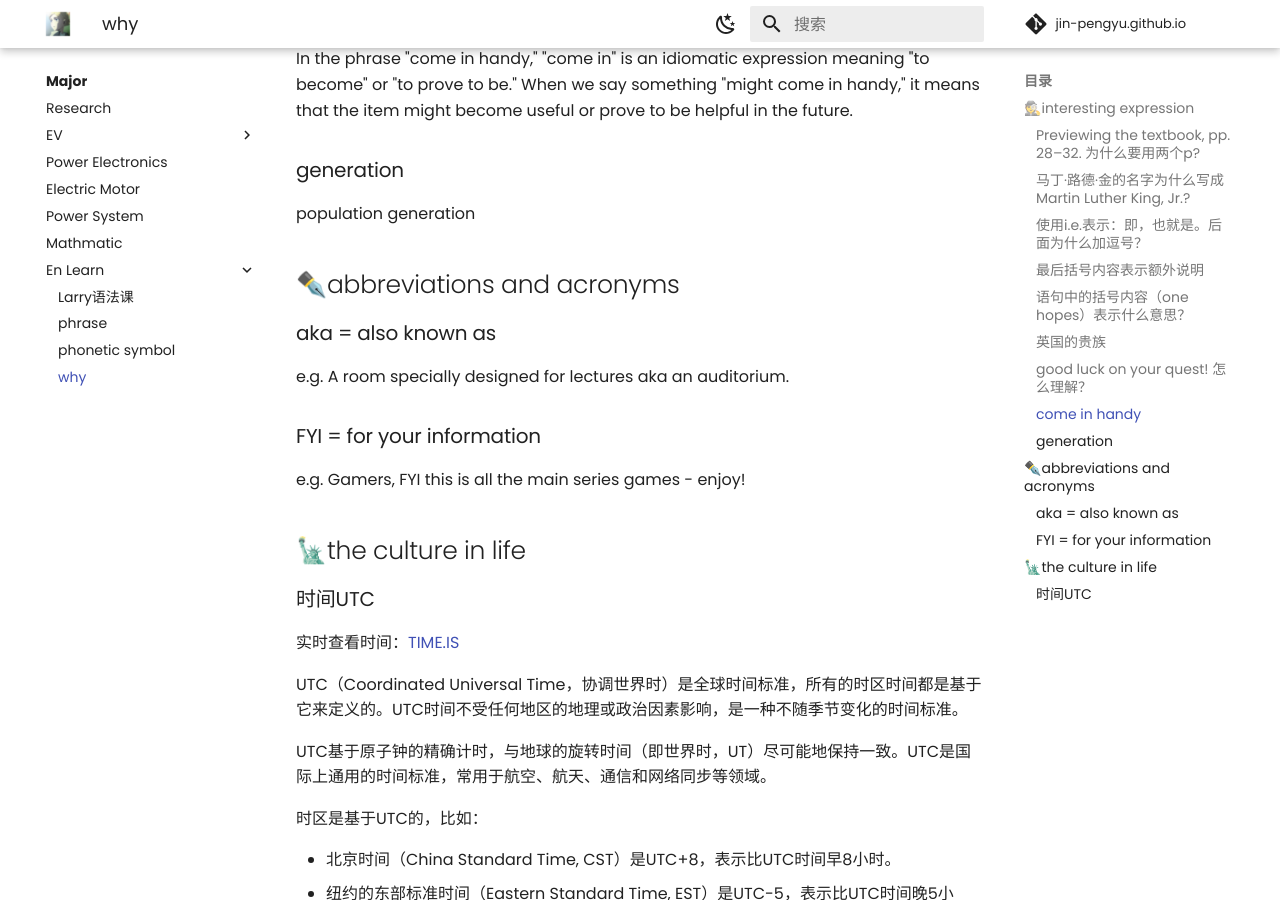
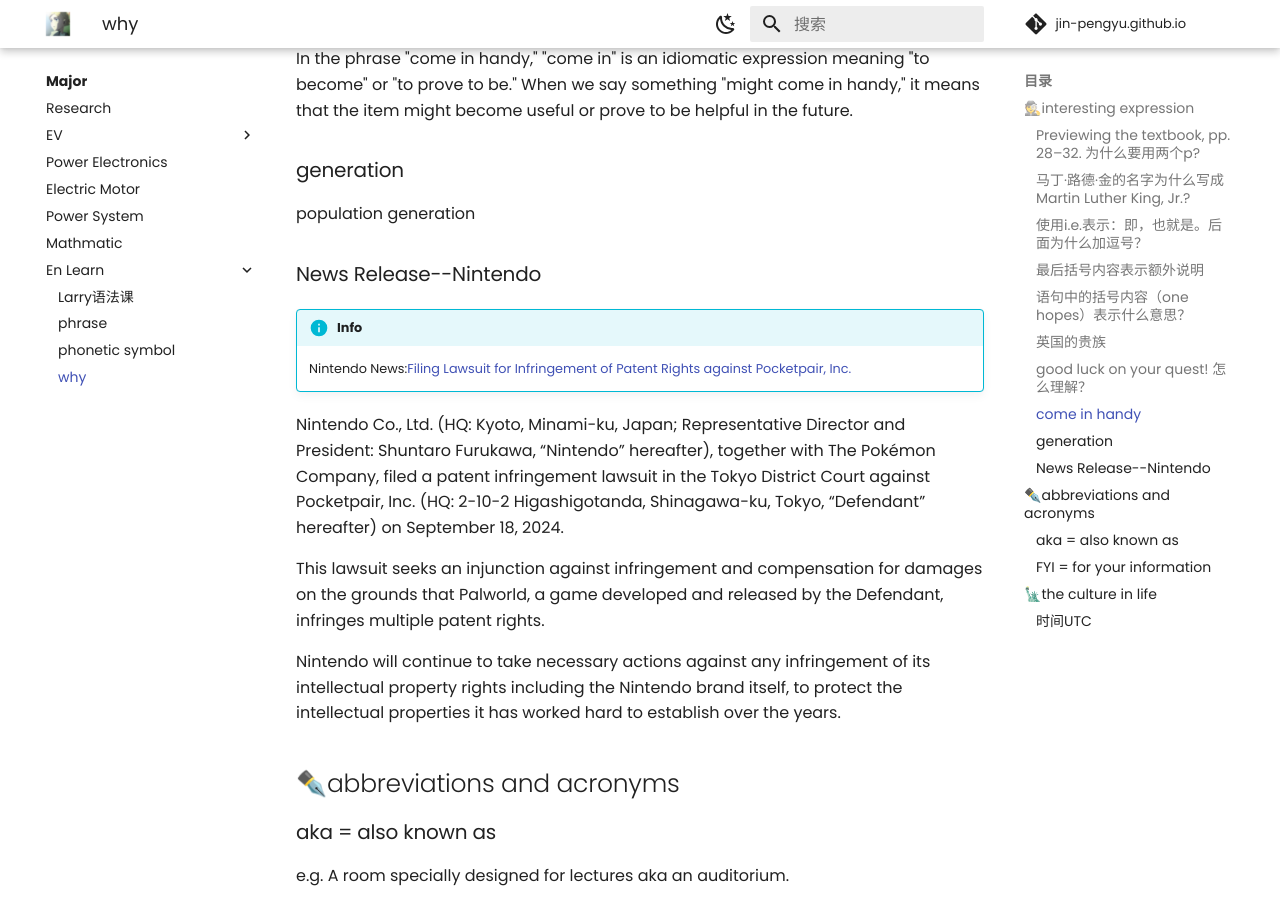
Before and after one commit to Pengyu-Jin/Pengyu-Jin.github.io, an MkDocs documentation site: the page built from docs/major/EN-learn/why.md, in a window 1280 px wide and 900 px high, scrolled down 2932 px. Built offline with MkDocs 1.6.1 and Material for MkDocs 9.7.7, drawn with Linux system fonts in a browser that asks for light colours; comment, search, counter and statistics services are not loaded.

Commit message:
20240919

```diff
--- a/docs/major/EN-learn/why.md
+++ b/docs/major/EN-learn/why.md
@@ -85,6 +85,16 @@
 ### generation
 population generation
 
+### News Release--Nintendo
+!!! info
+
+    Nintendo News:[Filing Lawsuit for Infringement of Patent Rights against Pocketpair, Inc.](https://gbatemp.net/threads/nintendo-is-suing-the-creators-of-palworld.661009/){:target="_blank"}
+
+Nintendo Co., Ltd. (HQ: Kyoto, Minami-ku, Japan; Representative Director and President: Shuntaro Furukawa, “Nintendo” hereafter), together with The Pokémon Company, filed a patent infringement lawsuit in the Tokyo District Court against Pocketpair, Inc. (HQ: 2-10-2 Higashigotanda, Shinagawa-ku, Tokyo, “Defendant” hereafter) on September 18, 2024.
+
+This lawsuit seeks an injunction against infringement and compensation for damages on the grounds that Palworld, a game developed and released by the Defendant, infringes multiple patent rights.
+
+Nintendo will continue to take necessary actions against any infringement of its intellectual property rights including the Nintendo brand itself, to protect the intellectual properties it has worked hard to establish over the years.
 
 ## ✒️abbreviations and acronyms
 
```
Also changed, not shown: docs/major/EN-learn/phrase.md (+4 -0 lines).
